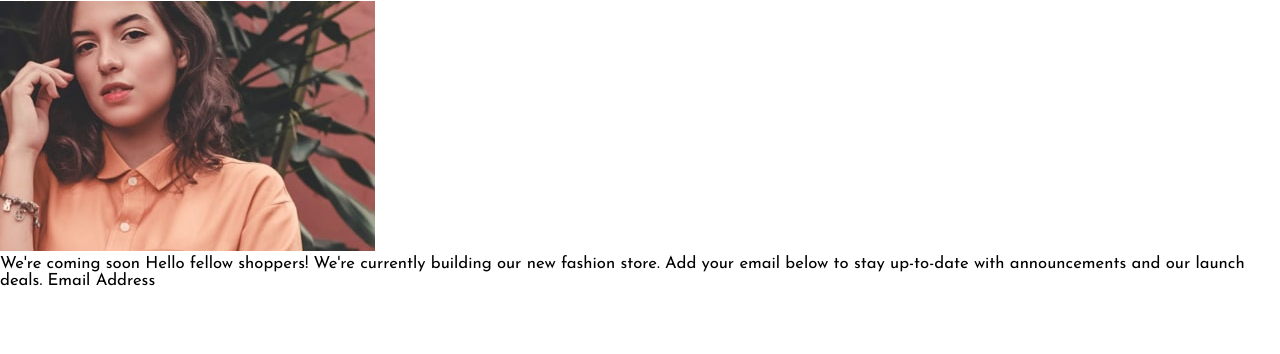
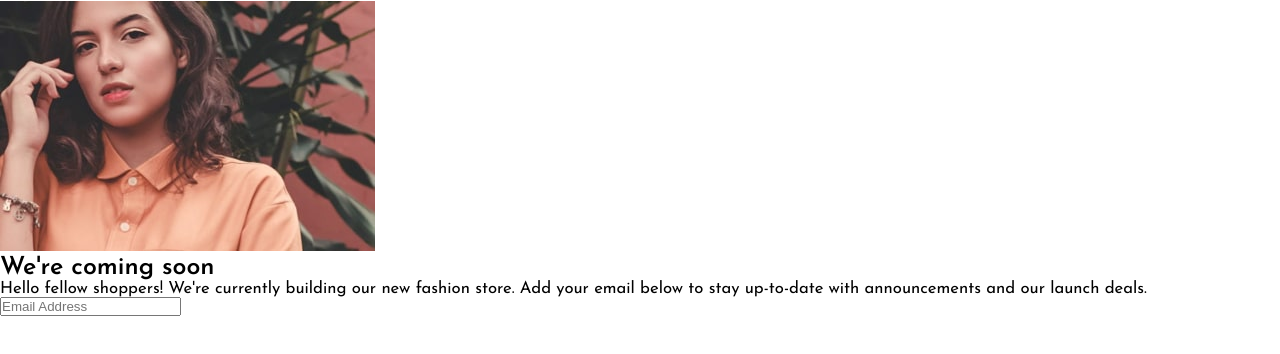
Before and after one commit to jpsmenezes/base-apparel-coming-soon-master, a plain HTML site: page index.html in a window 1280 px wide. Shown: the part 36-390 px from the top of the page. Drawn offline with Linux system fonts and the light colour scheme.

Commit message:
Update index.html

```diff
--- a/index.html
+++ b/index.html
@@ -21,14 +21,17 @@
         <img src="./images/hero-mobile.jpg" alt="imagem de uma mulher">
       </div>
     </header>
+    <section>
+      <h1>We're coming soon</h1>
+      <p>Hello fellow shoppers! We're currently building our new fashion store.
+        Add your email below to stay up-to-date with announcements and our launch deals.</p>
+    </section>
+    <footer>
+      <form action="">
+        <input type="email" name="email" id="email" placeholder="Email Address ">
+      </form>
+    </footer>
   </main>
-
-  We're coming soon
-
-  Hello fellow shoppers! We're currently building our new fashion store.
-  Add your email below to stay up-to-date with announcements and our launch deals.
-
-  Email Address
 
 </body>
 </html>
```
